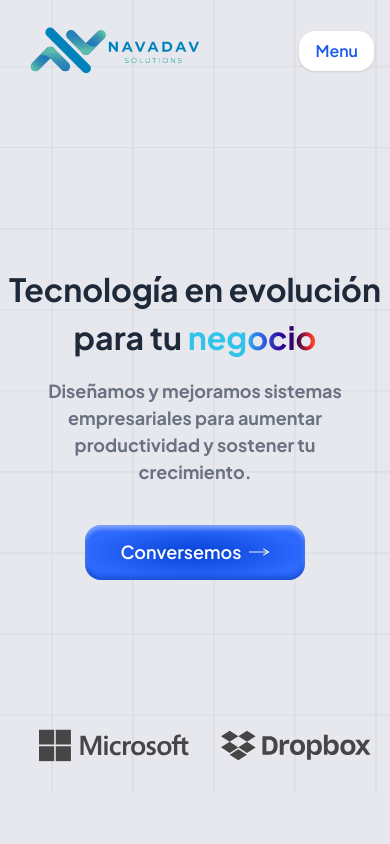
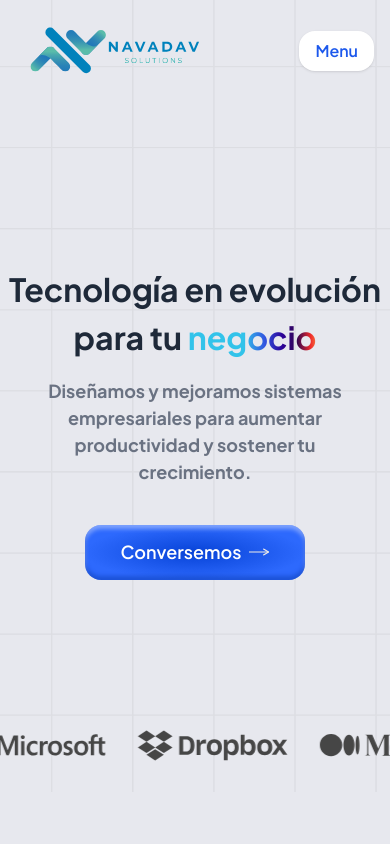
Before and after one commit to navadav-solutions/navadav-homepage, a Next.js app: page / in a window 390 px wide. Shown: the top 844 px of the page. Built offline with nearby package versions, Linux system fonts and the light colour scheme.

Commit message:
Add scrolling animation to BrandList component and adjust layout for improved responsiveness. Duplicate brand entries for infinite scroll effect and update CSS for animation handling.

```diff
--- a/app/components/BrandList/BrandList.tsx
+++ b/app/components/BrandList/BrandList.tsx
@@ -1,21 +1,30 @@
+"use client";
+
 import Image from 'next/image'
 import { brandsData } from '@/app/data/aboutData'
 
 const BrandList = () => {
+  // Duplicar las marcas para crear un efecto infinito
+  const duplicatedBrands = [...brandsData, ...brandsData];
+
   return (
-    <section className="w-full mx-auto py-8 pt-0 text-center flex flex-row justify-between items-center gap-8">
-      {
-        brandsData.map((brand) => (
+    <section className="w-full mx-auto py-8 pt-0 overflow-hidden">
+      <div className="flex flex-row items-center gap-8 animate-scroll">
+        {duplicatedBrands.map((brand, index) => (
+          <div
+            key={`${brand.id}-${index}`}
+            className="flex-shrink-0"
+          >
             <Image
-            key={brand.id}
               src={brand.imageSrc}
               alt={brand.imageAlt}
               width={150}
               height={69}
-            className="w-[150px] h-[69px]"
+              className="w-[150px] h-[69px] object-contain"
             />
-        ))
-      }
+          </div>
+        ))}
+      </div>
     </section>
   )
 }
--- a/app/globals.css
+++ b/app/globals.css
@@ -32,3 +32,20 @@ body {
   color: var(--foreground);
   font-family: var(--font-plus-jakarta-sans), sans-serif;
 }
+
+@keyframes scroll {
+  0% {
+    transform: translateX(0);
+  }
+  100% {
+    transform: translateX(-50%);
+  }
+}
+
+.animate-scroll {
+  animation: scroll 30s linear infinite;
+}
+
+.animate-scroll:hover {
+  animation-play-state: paused;
+}
--- a/app/page.tsx
+++ b/app/page.tsx
@@ -30,7 +30,7 @@ export default function Home() {
           </div>
         </div>
 
-        <div className="absolute bottom-0 left-0 right-0 w-[80%] mx-auto py-8">
+        <div className="absolute bottom-0 left-0 right-0 w-full mx-auto py-8">
           <BrandList />
         </div>
       </section>
```
Lines whose indentation alone changed are shown as unchanged.
